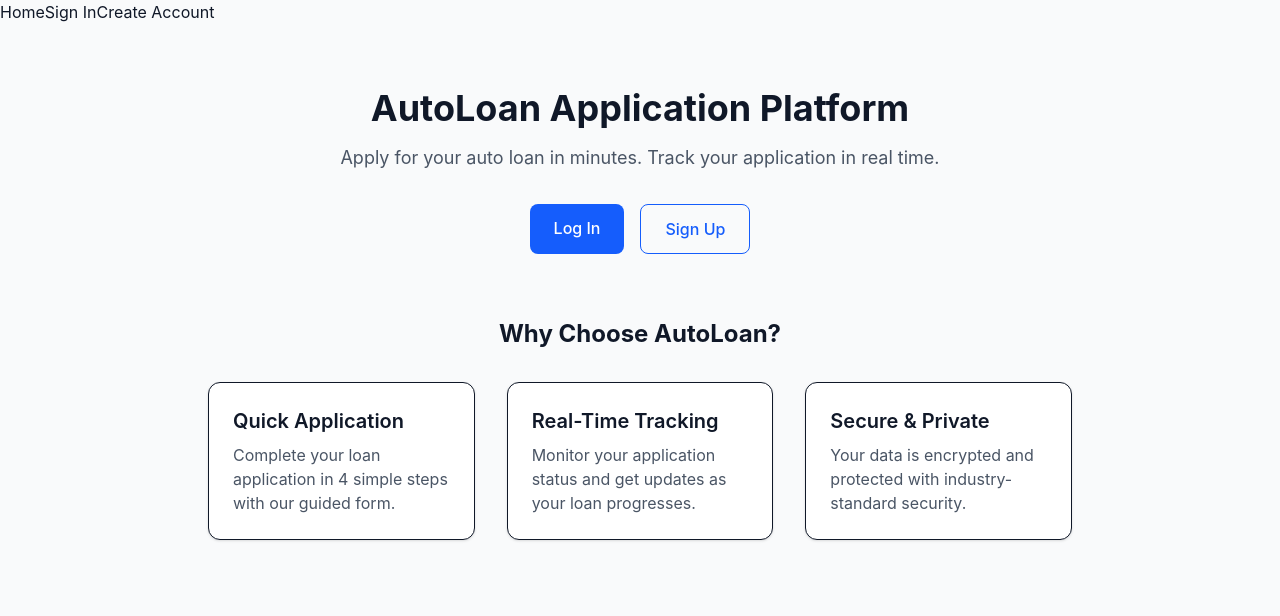
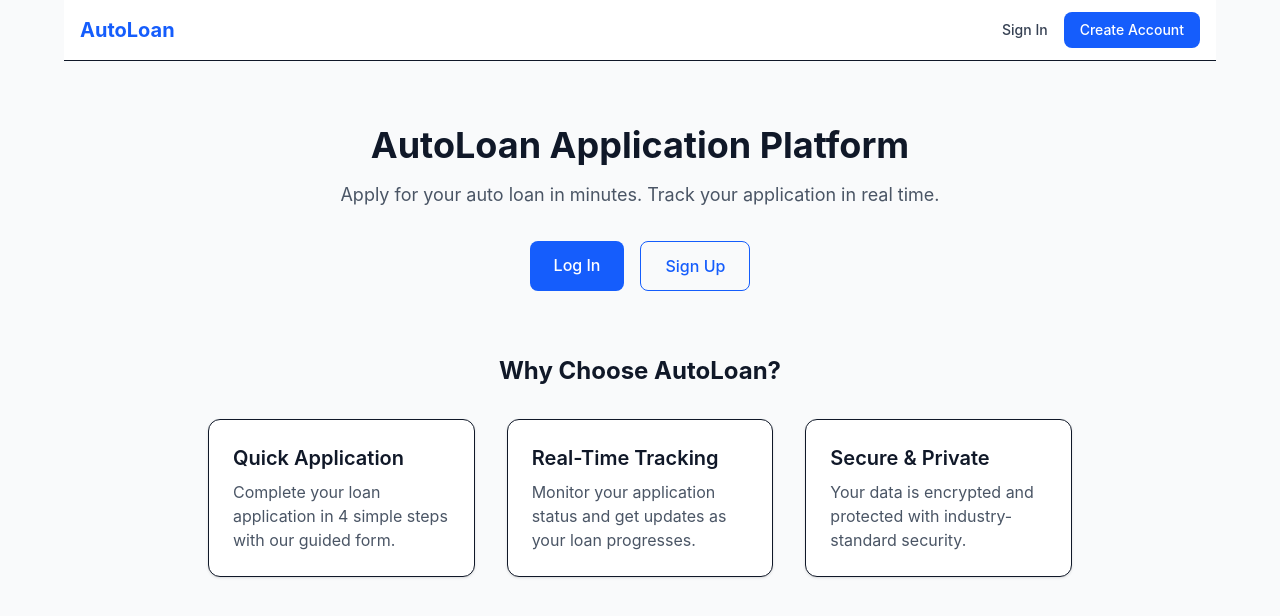
Before and after one commit to ltphongssvn/autoloanNextjsNestJS, a Next.js app in the folder apps/frontend/: page / in a window 1280 px wide. Shown: the top 616 px of the page. Built offline with nearby package versions, Linux system fonts and the light colour scheme; no server answers.

Commit message:
fix: update Navigation test to match AutoLoan brand text

```diff
--- a/apps/frontend/src/components/Navigation.tsx
+++ b/apps/frontend/src/components/Navigation.tsx
@@ -1,6 +1,5 @@
 // apps/frontend/src/components/Navigation.tsx
 'use client';
-
 import Link from 'next/link';
 import { useAuth } from '../context/AuthContext';
 
@@ -9,21 +8,26 @@ export default function Navigation() {
 
   if (!user) {
     return (
-      <nav>
-        <Link href="/">Home</Link>
-        <Link href="/login">Sign In</Link>
-        <Link href="/signup">Create Account</Link>
+      <nav className="bg-white border-b px-4 py-3 flex items-center justify-between max-w-6xl mx-auto">
+        <Link href="/" className="text-xl font-bold text-blue-600">AutoLoan</Link>
+        <div className="flex gap-4 items-center">
+          <Link href="/login" className="text-sm font-medium text-gray-700 hover:text-blue-600 transition">Sign In</Link>
+          <Link href="/signup" className="text-sm px-4 py-2 bg-blue-600 text-white rounded-lg font-medium hover:bg-blue-700 transition">Create Account</Link>
+        </div>
       </nav>
     );
   }
 
   return (
-    <nav>
-      <Link href="/dashboard">Dashboard</Link>
-      {user.role === 'customer' && <Link href="/dashboard/applications/new">New Application</Link>}
-      <Link href="/dashboard/profile">Profile</Link>
-      <span data-testid="nav-user">{user.full_name}</span>
-      <button onClick={logout}>Logout</button>
+    <nav className="bg-white border-b px-4 py-3 flex items-center justify-between max-w-6xl mx-auto">
+      <Link href="/dashboard" className="text-xl font-bold text-blue-600">AutoLoan</Link>
+      <div className="flex gap-4 items-center">
+        <Link href="/dashboard" className="text-sm font-medium text-gray-700 hover:text-blue-600 transition">Dashboard</Link>
+        {user.role === 'customer' && <Link href="/dashboard/applications/new" className="text-sm font-medium text-gray-700 hover:text-blue-600 transition">New Application</Link>}
+        <Link href="/dashboard/profile" className="text-sm font-medium text-gray-700 hover:text-blue-600 transition">Profile</Link>
+        <span data-testid="nav-user" className="text-sm text-gray-500">{user.full_name}</span>
+        <button onClick={logout} className="text-sm px-4 py-2 border border-gray-300 rounded-lg font-medium hover:bg-gray-50 transition">Logout</button>
+      </div>
     </nav>
   );
 }
```
Also changed, not shown: 1 other file (tests, documents, lock files or other folders).
